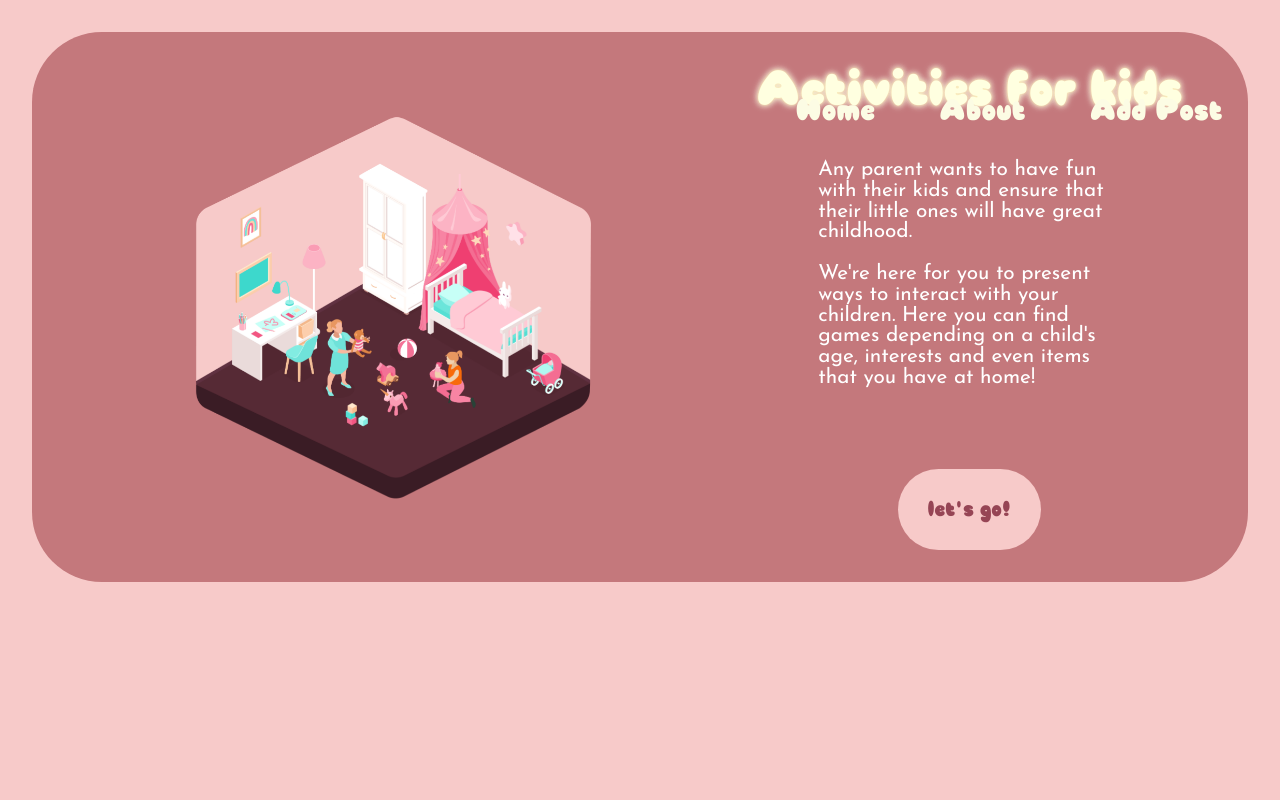
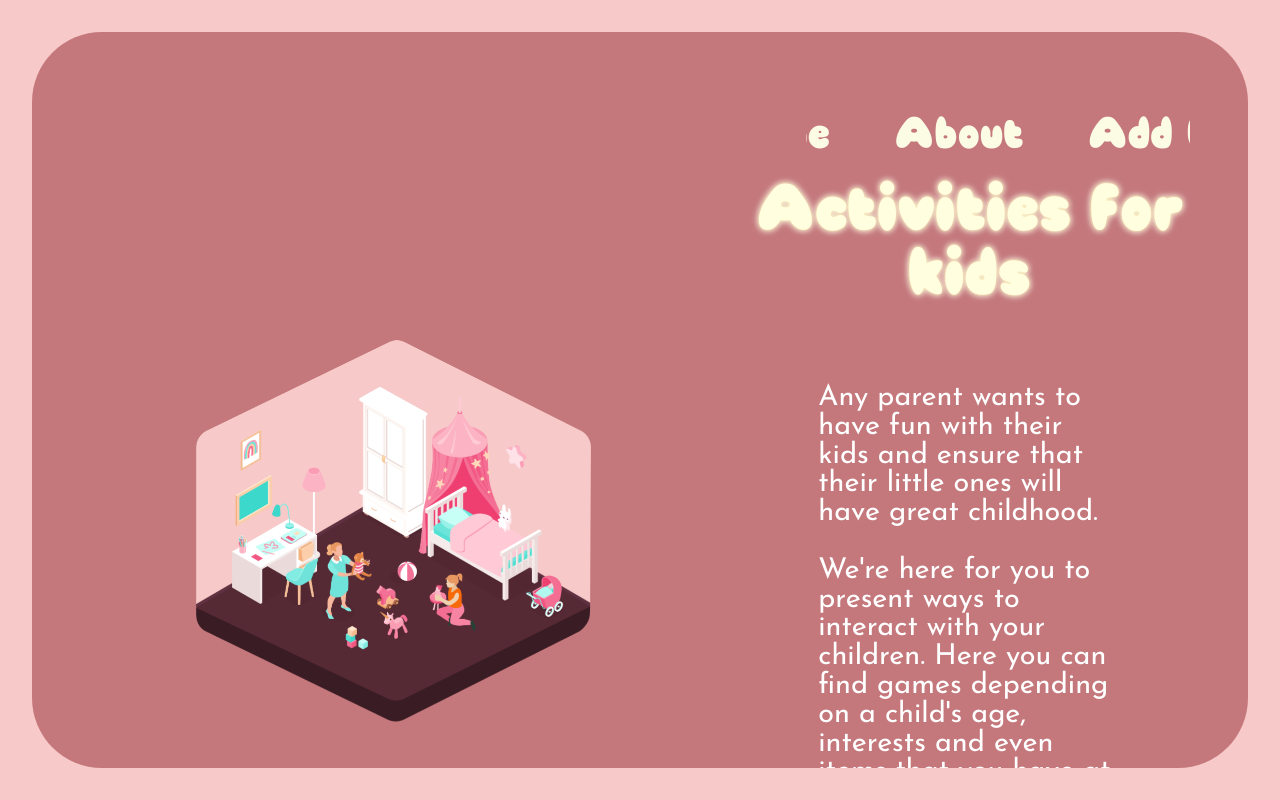
Before and after one commit to Yordaniss/playground, a Next.js app: page / in a window 1280 px wide. Shown: the top 800 px of the page. Built offline with nearby package versions, Linux system fonts and the light colour scheme; no server answers.

Commit message:
fixed deploy issues and desktop layout for header

```diff
--- a/pages/index.tsx
+++ b/pages/index.tsx
@@ -1,6 +1,7 @@
 import clientPromise from '../lib/mongodb'
 import { InferGetServerSidePropsType } from 'next'
 import App from './_app';
+import { Component } from 'react';
 
 export async function getServerSideProps(context:any) {
   try {
@@ -31,8 +32,6 @@ export async function getServerSideProps(context:any) {
 
 export default function Home({
   isConnected,
-}: InferGetServerSidePropsType<typeof getServerSideProps>) {
-  return (
-    <App/>
-  )
+}: InferGetServerSidePropsType<typeof getServerSideProps>, props: any) {
+  return <App {...props}/>
 }
--- a/shared/styles/global-css/index.css
+++ b/shared/styles/global-css/index.css
@@ -472,15 +472,33 @@ body {
 
 @media screen and (min-width: 1200px) {
   .header {
-    height: min-content;
+    min-height: 100vh;
+    height: 100vh;
   }
   .header .inner-container {
     grid-template-columns: 4fr 3fr;
   }
+  .header__content {
+    padding-top: 7rem;
+  }
+  .header__content .article__heading-container__heading {
+    font-size: 4rem;
+  }
+  .header__content .article__text {
+    font-size: 1.8rem;
+    padding-top: 5rem;
+    max-width: 50rem;
+  }
+  .header__content .article__button {
+    margin: 0 0 1rem 0;
+    padding: 1.7rem;
+    font-size: 1.8rem;
+  }
 }
 @media screen and (max-width: 1200px) {
   .header {
-    height: min-content;
+    min-height: 100vh;
+    height: 100vh;
     padding: 2.5rem;
   }
   .header .inner-container {
@@ -845,11 +863,31 @@ label[for=menu-checkbox] a {
 #menu-checkbox:checked ~ label[for=menu-checkbox] {
   box-shadow: none;
 }
-#menu-checkbox:checked ~ label[for=menu-checkbox]:hover, #menu-checkbox:checked ~ label[for=menu-checkbox] .button:hover {
+#menu-checkbox:checked ~ label[for=menu-checkbox]:hover,
+#menu-checkbox:checked ~ label[for=menu-checkbox] .button:hover {
   text-shadow: 0px 0px 5px white, 0px 0px 5px rgba(253, 201, 201, 0.7), 0px 0px 7px rgba(253, 201, 201, 0.7), 0px 0px 10px rgba(253, 201, 201, 0.7), 0px 0px 15px rgba(253, 201, 201, 0.7), 0px 0px 20px rgba(253, 201, 201, 0.7), 0px 0px 17px rgba(253, 201, 201, 0.7), 0px 0px 37px rgba(253, 201, 201, 0.7);
   box-shadow: none;
 }
 
+@media screen and (min-width: 1200px) {
+  .nav {
+    display: flex;
+    justify-content: center;
+    width: 30%;
+    height: min-content;
+    top: 10%;
+    right: 7%;
+    background-color: transparent;
+  }
+  .nav__list-item {
+    font-size: 2.7rem;
+    padding: 2rem;
+    color: rgb(252, 252, 228);
+  }
+  label[for=menu-checkbox] {
+    display: none;
+  }
+}
 @media screen and (max-width: 1200px) {
   .nav {
     display: none;
--- a/shared/styles/layout/header/_Header.scss
+++ b/shared/styles/layout/header/_Header.scss
@@ -1,6 +1,6 @@
-@use '../../abstracts/Variables' as *;
+@use "../../abstracts/Variables" as *;
 
-.header{
+.header {
   background-color: $bg-primary-light-pink;
   padding: 2rem;
   width: 100vw;
@@ -8,8 +8,7 @@
   min-height: 100vh;
   overflow: hidden;
 
-
-  .inner-container{
+  .inner-container {
     display: grid;
     justify-items: center;
     align-items: center;
@@ -21,33 +20,33 @@
     height: 100%;
   }
 
-  &__illustration{
+  &__illustration {
     max-width: 60%;
     animation: floating 3s ease-in-out infinite both;
 
     @keyframes floating {
-      0%{
+      0% {
         transform: translate(0, 0);
       }
-      50%{
+      50% {
         transform: translate(0, 20px);
       }
-      100%{
+      100% {
         transform: translate(0, -0px);
       }
     }
   }
 
-  &__content{
+  &__content {
     width: 100%;
 
-    .article{
+    .article {
       display: grid;
       grid-auto-rows: unset;
       align-items: center;
       justify-items: center;
 
-      &__heading-container{
+      &__heading-container {
         position: relative;
         align-self: end;
 
@@ -56,12 +55,11 @@
           font-family: $ff-headings;
           color: rgba(255, 255, 224);
           text-align: center;
-          text-shadow: 0px 0px 2px rgba(white, .3),
-          0px 0px 2px rgba(250, 218, 94, .5),
-          0px 0px 5px rgba(255, 250, 205, .5),
-          0px 0px 7px rgba(250, 250, 210, .7),
-          0px 0px 7px rgba(white, .3),
-          0px 0px 9px rgba(white, .5);
+          text-shadow: 0px 0px 2px rgba(white, 0.3),
+            0px 0px 2px rgba(250, 218, 94, 0.5),
+            0px 0px 5px rgba(255, 250, 205, 0.5),
+            0px 0px 7px rgba(250, 250, 210, 0.7), 0px 0px 7px rgba(white, 0.3),
+            0px 0px 9px rgba(white, 0.5);
         }
       }
 
@@ -80,41 +78,31 @@
       }
     }
   }
-
 }
 
-@media screen and (min-width: $bp-extra-big-screen){
-  .header{
-    height: min-content;
-    .inner-container{
+@media screen and (min-width: $bp-extra-big-screen) {
+  .header {
+    min-height: 100vh;
+    height: 100vh;
+    .inner-container {
       grid-template-columns: 4fr 3fr;
     }
-  }
 
-}
-
-@media screen and (max-width: $bp-extra-big-screen){
-  .header{
-    height: min-content;
-    padding: 2.5rem;
-
-    .inner-container{
-      padding-top: 10rem;
-    }
-
-    &__illustration{
-      grid-row: 2;
-      max-width: 50%;
-      max-height: 80%;
-    }
-    &__content{
-
-      .article{
-        &__text{
-          font-size: 1.5rem;
+    &__content {
+      padding-top: 7rem;
+      .article {
+        &__heading-container {
+          &__heading {
+            font-size: 4rem;
+          }
+        }
+        &__text {
+          font-size: 1.8rem;
+          padding-top: 5rem;
+          max-width: 50rem;
         }
 
-        &__button{
+        &__button {
           margin: 0 0 1rem 0;
           padding: 1.7rem;
           font-size: 1.8rem;
@@ -124,48 +112,79 @@
   }
 }
 
-@media screen and (max-width: $bp-big-screen){
-  .header{
-    .inner-container{
-      padding-top: 6rem;
+@media screen and (max-width: $bp-extra-big-screen) {
+  .header {
+    min-height: 100vh;
+    height: 100vh;
+    padding: 2.5rem;
+
+    .inner-container {
+      padding-top: 10rem;
     }
 
-    &__content{
-        &__button{
+    &__illustration {
+      grid-row: 2;
+      max-width: 50%;
+      max-height: 80%;
+    }
+    &__content {
+      .article {
+        &__text {
+          font-size: 1.5rem;
+        }
+
+        &__button {
           margin: 0 0 1rem 0;
-          padding: 1.4rem;
+          padding: 1.7rem;
           font-size: 1.8rem;
         }
+      }
     }
   }
 }
 
-@media screen and (max-width: $bp-medium-screen){
-  .header{
-    .inner-container{
+@media screen and (max-width: $bp-big-screen) {
+  .header {
+    .inner-container {
+      padding-top: 6rem;
+    }
+
+    &__content {
+      &__button {
+        margin: 0 0 1rem 0;
+        padding: 1.4rem;
+        font-size: 1.8rem;
+      }
+    }
+  }
+}
+
+@media screen and (max-width: $bp-medium-screen) {
+  .header {
+    .inner-container {
       padding-top: max(2rem, 8vw);
     }
 
-    &__illustration{
+    &__illustration {
       max-width: 60%;
     }
 
-    &__content{
-      .article{
-        &__heading-container{
-          &__heading{
+    &__content {
+      .article {
+        &__heading-container {
+          &__heading {
             font-size: 2.7rem;
           }
         }
 
-        &__text{
+        &__text {
           font-size: 1.3rem;
           padding: 2rem;
           width: min(600px, 80%);
           text-align: justify;
         }
 
-        &__button{
+        &__button {
           margin: 2rem 0;
           padding: 1.3rem;
           font-size: 1.6rem;
@@ -175,24 +194,24 @@
   }
 }
 
-@media screen and (max-width: $bp-small-screen){
-  .header{
-    .inner-container{
+@media screen and (max-width: $bp-small-screen) {
+  .header {
+    .inner-container {
       padding-top: 2.4rem;
     }
-    &__illustration{
+    &__illustration {
       max-width: 70%;
     }
-    &__content{
-      .article{
-        &__text{
+    &__content {
+      .article {
+        &__text {
           font-size: 1.3rem;
-          text-align:justify;
+          text-align: justify;
           padding: 2rem 0 1rem 0;
           width: min(450px, 100%);
         }
 
-        &__button{
+        &__button {
           font-size: 1.5rem;
         }
       }
@@ -200,26 +219,26 @@
   }
 }
 
-@media screen and (max-width: $bp-extra-small-screen){
-  .header{
+@media screen and (max-width: $bp-extra-small-screen) {
+  .header {
     padding: 1.3rem;
-    &__content{
-      .article{
-        &__heading-container{
-          &__heading{
+    &__content {
+      .article {
+        &__heading-container {
+          &__heading {
             font-size: 2rem;
           }
         }
       }
     }
-    &__illustration{
+    &__illustration {
       padding-top: 2rem;
       max-width: 90%;
     }
-    &__content{
-      .article{
-        &__text{
-          padding: 1.3rem .4rem 0 .4rem;
+    &__content {
+      .article {
+        &__text {
+          padding: 1.3rem 0.4rem 0 0.4rem;
         }
       }
     }
```
Also changed, not shown: shared/styles/UI/_Navbar.scss (+64 -43 lines), 2 other files (tests, documents, lock files or other folders).
